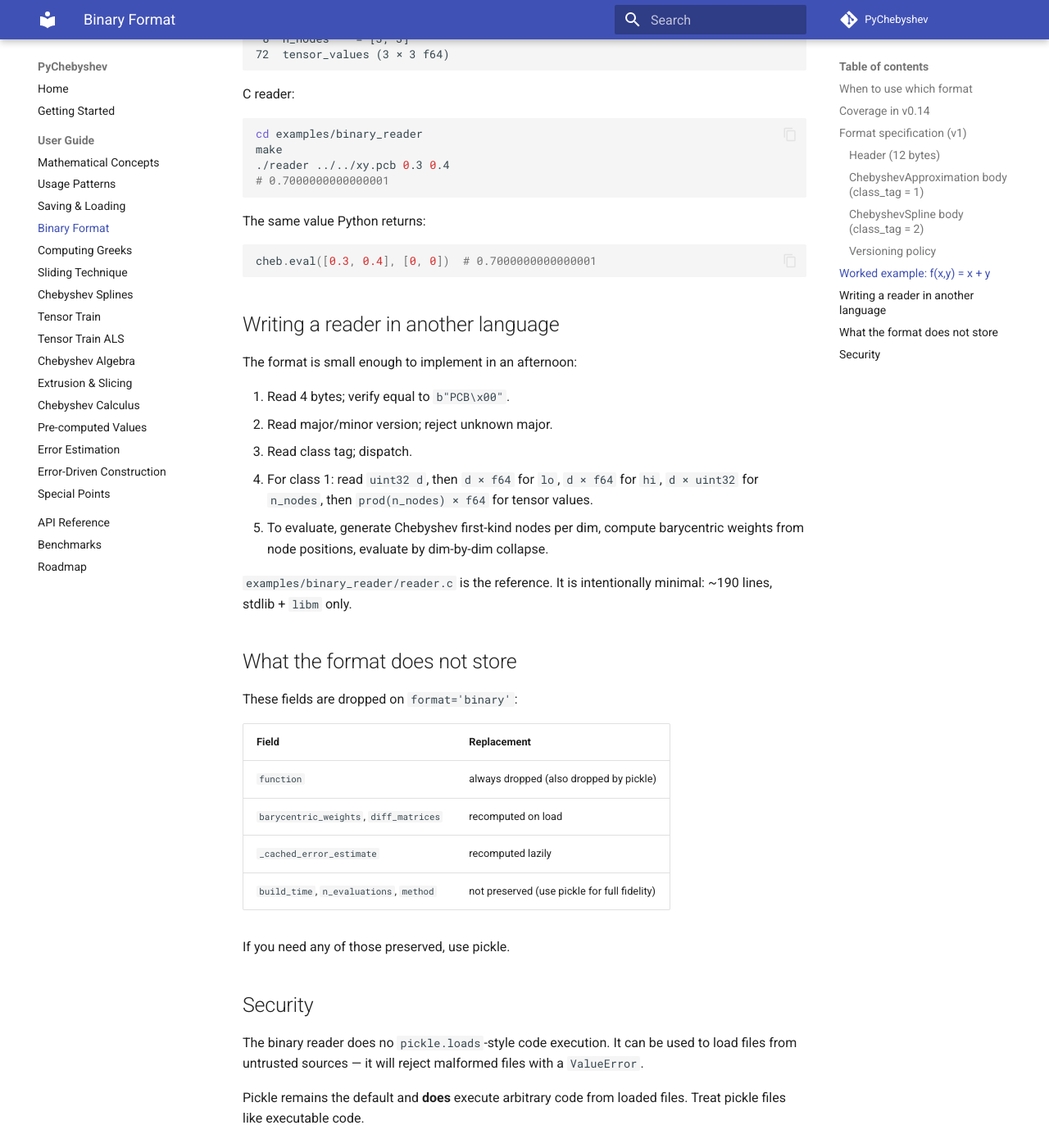
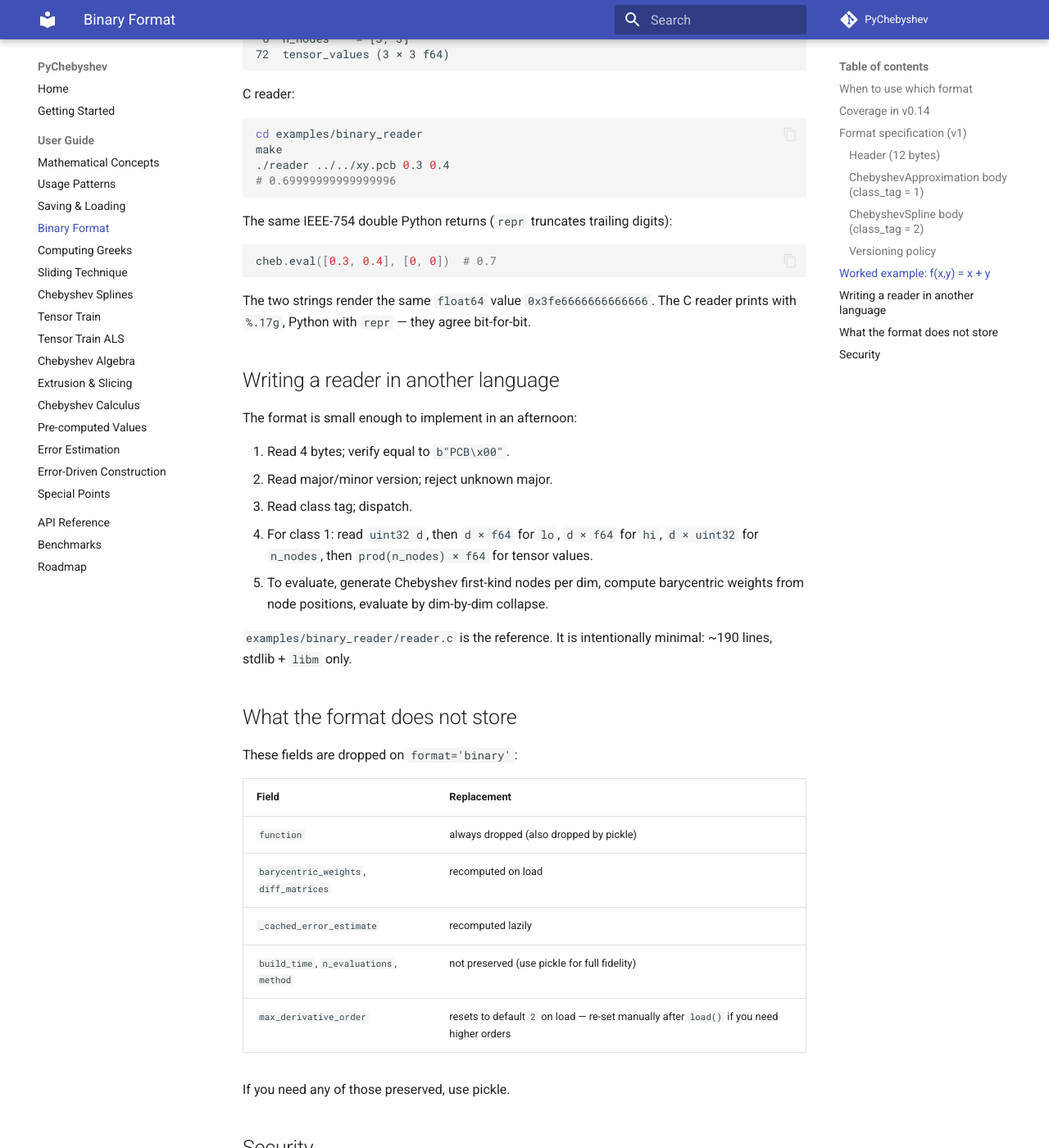
Before and after one commit to 0xC000005/PyChebyshev, an MkDocs documentation site: the page built from docs/user-guide/binary-format.md, in a window 1280 px wide and 1400 px high, scrolled down 2663 px. Shown: the whole window at 82% size. Built offline with MkDocs 1.6.1 and Material for MkDocs 9.7.7, drawn with Linux system fonts in a browser that asks for light colours; comment, search, counter and statistics services are not loaded.

Commit message:
v0.14: address final review — n=1 round-trip + max_derivative_order doc + worked-example output strings
- Lift reader threshold from n_nodes >= 2 to n_nodes >= 1 in both
  read_approx and read_spline. ChebyshevApproximation supports n=1 in
  some dims (a flat dim holding a constant) and from_values can
  reconstruct it; the previous reader-side rejection created a save/load
  asymmetry (write succeeded, read failed). Tests updated to assert n=0
  rejection (the actual invariant) and a new round-trip test for n=1.
- Document that max_derivative_order resets to default 2 on binary load
  in the "What the format does not store" table — pickle remains the
  fidelity-preserving option for users who set it >2.
- Fix worked-example output strings: C reader prints 0.69999999999999996
  (%.17g of 0.7) and Python repr returns 0.7 — the same f64 rendered
  by different formatters.

````diff
--- a/docs/user-guide/binary-format.md
+++ b/docs/user-guide/binary-format.md
@@ -126,14 +126,17 @@ C reader:
 cd examples/binary_reader
 make
 ./reader ../../xy.pcb 0.3 0.4
-# 0.7000000000000001
+# 0.69999999999999996
 ```
 
-The same value Python returns:
+The same IEEE-754 double Python returns (`repr` truncates trailing digits):
 
 ```python
-cheb.eval([0.3, 0.4], [0, 0])  # 0.7000000000000001
+cheb.eval([0.3, 0.4], [0, 0])  # 0.7
 ```
+
+The two strings render the same `float64` value `0x3fe6666666666666`. The
+C reader prints with `%.17g`, Python with `repr` — they agree bit-for-bit.
 
 ## Writing a reader in another language
 
@@ -160,6 +163,7 @@ These fields are dropped on `format='binary'`:
 | `barycentric_weights`, `diff_matrices` | recomputed on load |
 | `_cached_error_estimate` | recomputed lazily |
 | `build_time`, `n_evaluations`, `method` | not preserved (use pickle for full fidelity) |
+| `max_derivative_order` | resets to default `2` on load — re-set manually after `load()` if you need higher orders |
 
 If you need any of those preserved, use pickle.
 
````
Also changed, not shown: CLAUDE.md (+2 -2 lines), 2 other files.
